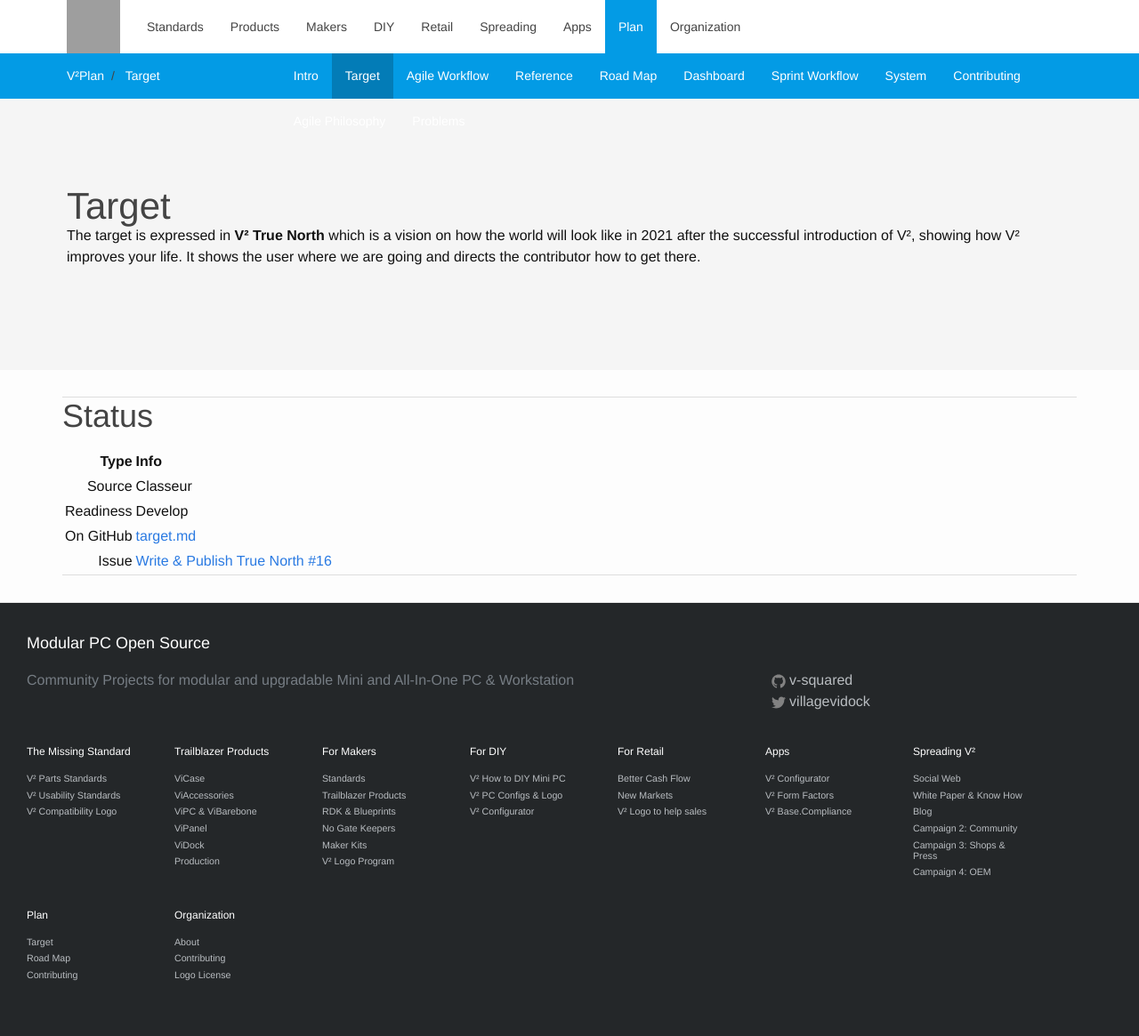
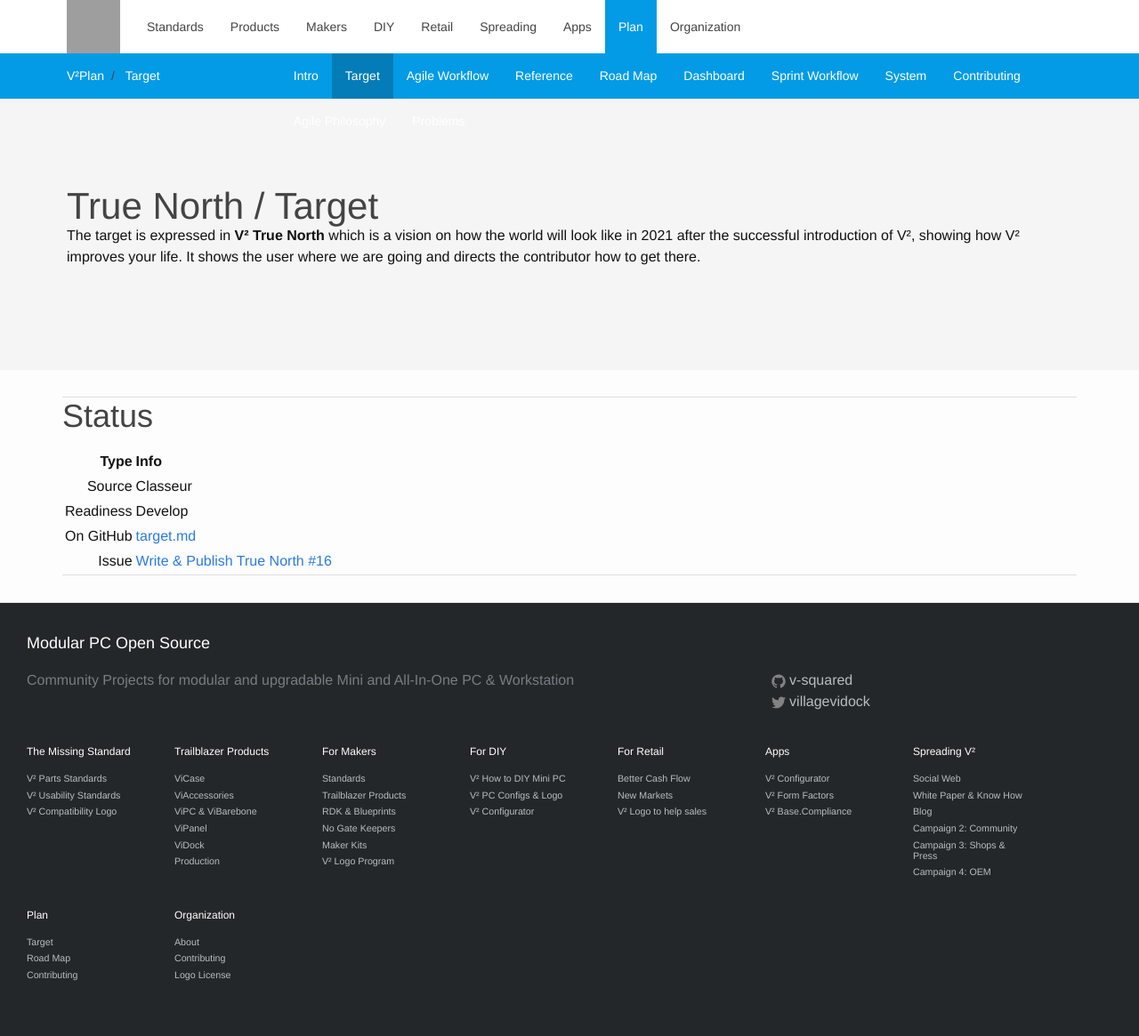
Before and after one commit to V-Squared/v2-Plan, a Jekyll site: the page built from target.md, in a window 1280 px wide. Shown: the whole page at 89% size. Built offline with Jekyll 4.4.1, drawn with Linux system fonts in a browser that asks for light colours; nearby versions of some CDN libraries; grey boxes are pictures that could not be loaded.

```diff
--- a/target.md
+++ b/target.md
@@ -1,7 +1,7 @@
 ---
 layout: page
 menu: Target
-title: Target
+title: True North / Target
 description: The target is expressed in <strong>V² True North</strong> which is a vision on how the world will look like in 2021 after the successful introduction of V², showing how V² improves your life. It shows the user where we are going and directs the contributor how to get there.
 breadcrumbs: Target
 order: 1
@@ -16,7 +16,7 @@ order: 1
 |------:|:-----|
 | Source | Classeur |
 | Readiness | Develop |
-| On GitHub | [target.md](https://github.com/V-Squared/v2-Plan/edit/gh-pages/system.md) |
+| On GitHub | [target.md](https://github.com/V-Squared/v2-Plan/blob/gh-pages/target.md) |
 | Issue | [ Write & Publish True North #16 ](https://github.com/V-Squared/v2-Plan/issues/16) |
 
 --------------------------
```
